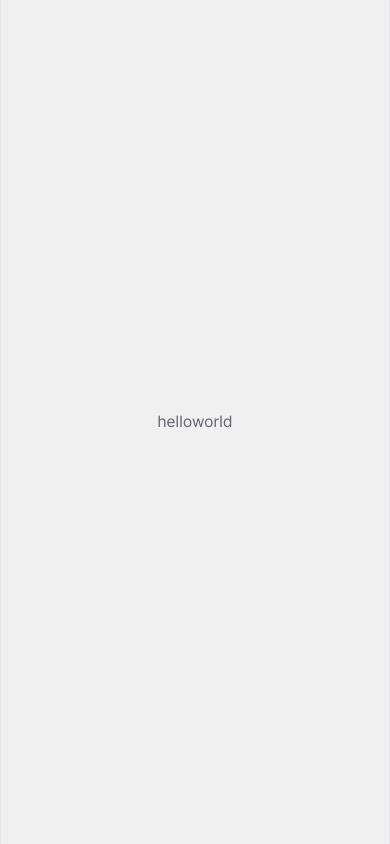
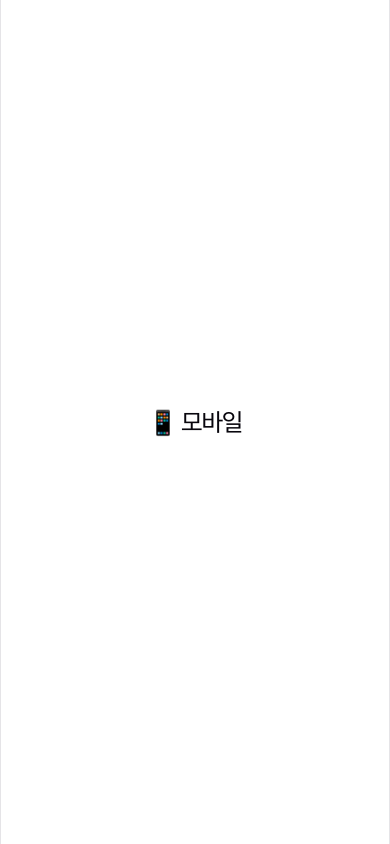
Before and after one commit to LeeJS9856/CNU-Clothing-Graduation-Show, a React (Vite) app in the folder cnu-clothing-graduation-show-2026/: page / in a window 390 px wide. Built offline with nearby package versions, Linux system fonts and the light colour scheme.

Commit message:
style : 모바일 반응형 세팅 추가

```diff
--- /dev/null
+++ b/cnu-clothing-graduation-show-2026/src/constants/devices.ts
@@ -0,0 +1,10 @@
+
+export const BREAKPOINTS = {
+  mobile: 480,
+  desktop: 1024,
+} as const;
+
+export const DEVICE_QUERY = {
+  mobile: `(max-width: ${BREAKPOINTS.mobile}px)`,
+  desktop: `(min-width: ${BREAKPOINTS.desktop}px)`,
+} as const;
--- /dev/null
+++ b/cnu-clothing-graduation-show-2026/src/hooks/useResponsive.ts
@@ -0,0 +1,26 @@
+// src/hooks/useResponsive.ts
+
+import { useEffect, useState } from 'react';
+import { BREAKPOINTS } from '@/constants/devices';
+import type { Device } from '@/types/devices';
+
+export const useResponsive = () => {
+  const [device, setDevice] = useState<Device>('desktop');
+  const [isMounted, setIsMounted] = useState(false);
+
+  useEffect(() => {
+    setIsMounted(true);
+
+    const handleResize = () => {
+      const width = window.innerWidth;
+      setDevice(width <= BREAKPOINTS.mobile ? 'mobile' : 'desktop');
+    };
+
+    handleResize();
+    window.addEventListener('resize', handleResize);
+
+    return () => window.removeEventListener('resize', handleResize);
+  }, []);
+
+  return isMounted ? device : 'desktop';
+};
--- a/cnu-clothing-graduation-show-2026/src/pages/Main/Main.tsx
+++ b/cnu-clothing-graduation-show-2026/src/pages/Main/Main.tsx
@@ -1,10 +1,18 @@
 import React from 'react';
-import styled from 'styled-components';
+import styled, { css } from 'styled-components';
+import { responsive, responsiveCss } from '@/styles/responsive';
+import { useResponsive } from '@/hooks/useResponsive';
 
-const Home = (): React.JSX.Element => {
+const Main = (): React.JSX.Element => {
+  const device = useResponsive();
+
   return (
     <SafeProvider>
-        helloworld
+      <Content>
+        <Title>
+          {device === 'mobile' ? '📱 모바일' : '🖥️ 데스크톱'}
+        </Title>
+      </Content>
     </SafeProvider>
   );
 };
@@ -15,7 +23,22 @@ const SafeProvider = styled.div`
   display: flex;
   justify-content: center;
   align-items: center;
-  background-color: #f0f0f0;
 `;
 
-export default Home;
+const Content = styled.div`
+  ${responsiveCss({
+    mobile: css`
+      padding: 20px;
+    `,
+    desktop: css`
+      padding: 40px;
+    `,
+  })}
+`;
+
+const Title = styled.h1`
+  font-size: 24px ;
+  font-weight: bold;
+`;
+
+export default Main;
--- /dev/null
+++ b/cnu-clothing-graduation-show-2026/src/styles/responsive.ts
@@ -0,0 +1,36 @@
+import { css } from 'styled-components';
+import { BREAKPOINTS } from '@/constants/devices';
+import type { ResponsiveValue } from '@/types/devices';
+
+export const responsive = <T extends string | number>(
+  property: string,
+  values: ResponsiveValue<T>
+) => css`
+  ${property}: ${values.mobile};
+
+  @media (min-width: ${BREAKPOINTS.desktop}px) {
+    ${property}: ${values.desktop};
+  }
+`;
+
+export const responsiveStyle = (styles: {
+  mobile: ReturnType<typeof css>;
+  desktop: ReturnType<typeof css>;
+}) => css`
+  ${styles.mobile}
+
+  @media (min-width: ${BREAKPOINTS.desktop}px) {
+    ${styles.desktop}
+  }
+`;
+
+export const responsiveCss = (styles: {
+  mobile: ReturnType<typeof css>;
+  desktop: ReturnType<typeof css>;
+}) => css`
+  ${styles.mobile}
+
+  @media (min-width: ${BREAKPOINTS.desktop}px) {
+    ${styles.desktop}
+  }
+`;
--- /dev/null
+++ b/cnu-clothing-graduation-show-2026/src/types/devices.ts
@@ -0,0 +1,6 @@
+export type Device = 'mobile' | 'desktop';
+
+export interface ResponsiveValue<T> {
+  mobile: T;
+  desktop: T;
+}
```
